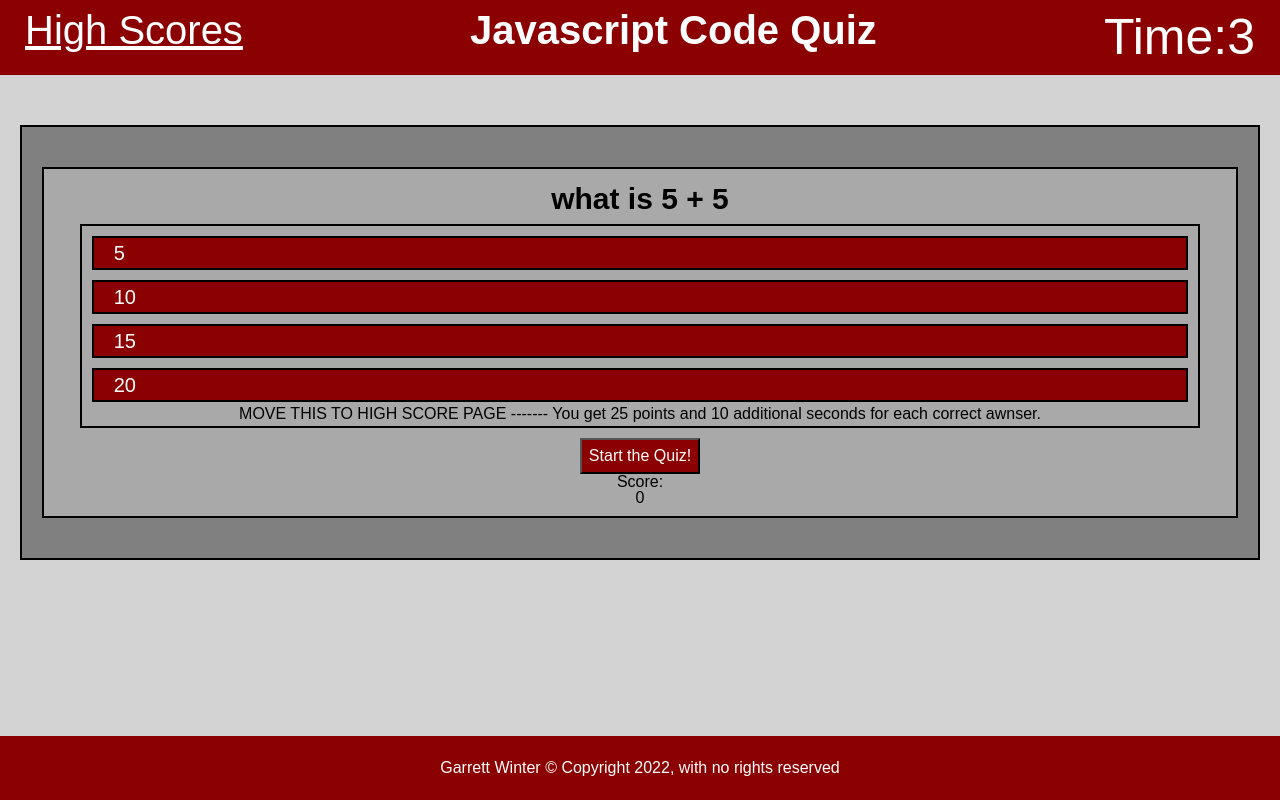
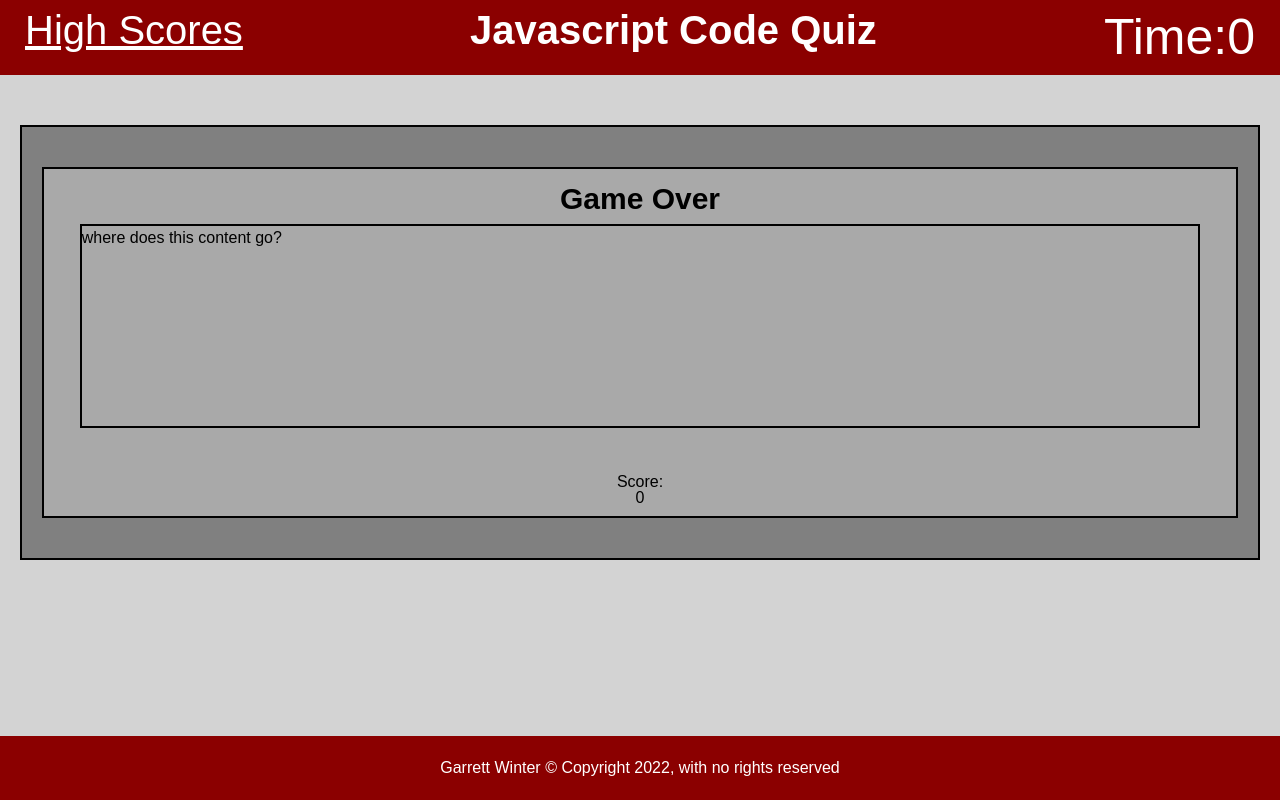
Before and after one commit to garrettWinter/javascript-code-quiz, a plain HTML site: page index.html in a window 1280 px wide. Both pictures are taken after a click on the button "Start the Quiz!". Drawn offline with Linux system fonts and the light colour scheme.

Commit message:
Added more logic to gameOver function and have now hidden some elements on the page based on where the user is at.

```diff
--- a/assets/js/script.js
+++ b/assets/js/script.js
@@ -5,6 +5,7 @@ var startQuizBtn = document.querySelector('#startQuiz')
 var globalTimer = document.querySelector('#timeRemainingPH')
 var quizOptionsList = document.querySelector('#optionsList')
 var scoreDisplay = document.querySelector('#scoreValue')
+var optionsDisplay = document.querySelector('#optionsList')
 
 var questionVar = document.querySelector('#question')
 var option1Var = document.querySelector('#option1')
@@ -49,32 +50,51 @@ function startTimer() {
         timeRemaining--;
         globalTimer.textContent=timeRemaining;
         /* This stops the clock once 0 has been reached  */
-        if (timeRemaining === 0){
+        if (timeRemaining <= 0){
             clearInterval(timer);
             console.log("Time has hit 0, and timer has been cleared")
+            gameOver();
             /* Needs to trigger the loss function */
         }
     }, 1000);
 }
 
+function gameOver(){
+    console.log("gameOver function has been triggered");
+    clearInterval(timer);
+    optionsDisplay.style.visibility='hidden';
+
+    feedBackDisplay = "";
+    feedbackVar.textContent=feedBackDisplay;
+    questionVar.textContent= "Game Over"
+}
+
 function playGame (){
+    console.log("playGame function has been triggered");
+    startQuizBtn.style.visibility='hidden';
     console.log(quizQuestions);
     var questionPool = quizQuestions;
     console.log("Below are the quizQuestions");
     console.log("------------");
     var askedQuestions = '';
-    console.log("playGame function has been triggered");
-    timeRemaining = 5; /* Sets the play time for the game */
+    timeRemaining = 2; /* Sets the play time for the game */
     startTimer();
     questionHandling();
 
     function questionHandling (){
-        /* Generating a Random number for question selection */
+        if (questionPool <= 1){
+            gameOver();
+            return;
+        }
+
+
+                /* Generating a Random number for question selection */
         console.log("questionHandling function has been triggered")
         var randomNum = Math.floor(Math.random() * questionPool.length);
         console.log("Random Number has been generated: "+randomNum);
 
         /* Updating the question that is being show to the user based on the random number that has been generated */
+        console.log(questionPool.length);
         var questionDisplay = questionPool[randomNum][0];
         console.log("Question to be displayed is: " +questionDisplay);
         questionVar.textContent=questionDisplay;
@@ -131,21 +151,17 @@ function playGame (){
 
         };
 
+
     }
 
 
 }
 
-
-
-
-
-
 /* Pseudo Coding
 Functions:
     Timer
         add GameOver Function when timer hits 0
-        Stop at 0
+        Stop at 0 (but can still go negative)
         Prevent multiple triggers
     Play Game
         DONE -- Add time to clock
@@ -154,15 +170,15 @@ Functions:
             DONE -- will need to do a math calculation to ran select
             DONE -- Move questions from un-asked to asked to prevent being repeated
     awnserCheck
-        if right
-            grant points points
+        DONE -- if right
+            DONE -- grant points points
             DONE -- Diplay a right messages
             DONE -- Loop to next question
         DONE -- If wrong
             DONE -- remove 10 seconds from clock
             DONE -- Loop to next question
     GameOver
-        When time runs out or out of questions
+        DONE -- Triggers when time runs out or out of questions
         Show user final score
         Diplay message "Great job" message
         ask for users name
@@ -182,4 +198,5 @@ Extras if have extra time
         Correct, Incorrect, Game done
     Find a background image
         use opacity on it to reduce attention?
+    Why is a qusetion being lost during playthough
 */
--- a/index.html
+++ b/index.html
@@ -22,6 +22,7 @@
             <div class="gamePlayBox">
                 <p id="question">Main quiz Content will go here... Will switich to question</p>
                 <div id="optionsBox">
+                    where does this content go?
                     <ul id="optionsList">
                         <li id="option1">Option 1 - Placeholder</li>
                         <li id="option2">Option 2 - Placeholder</li>
```
